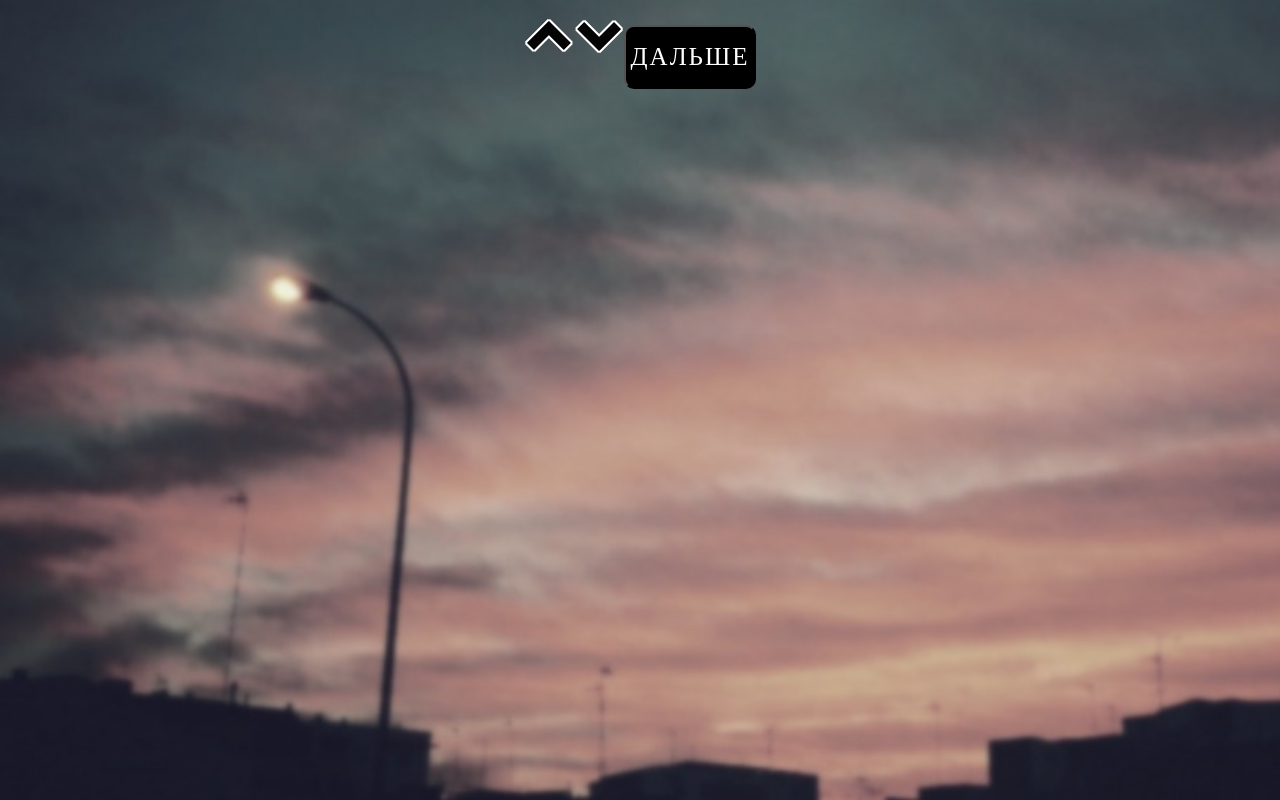
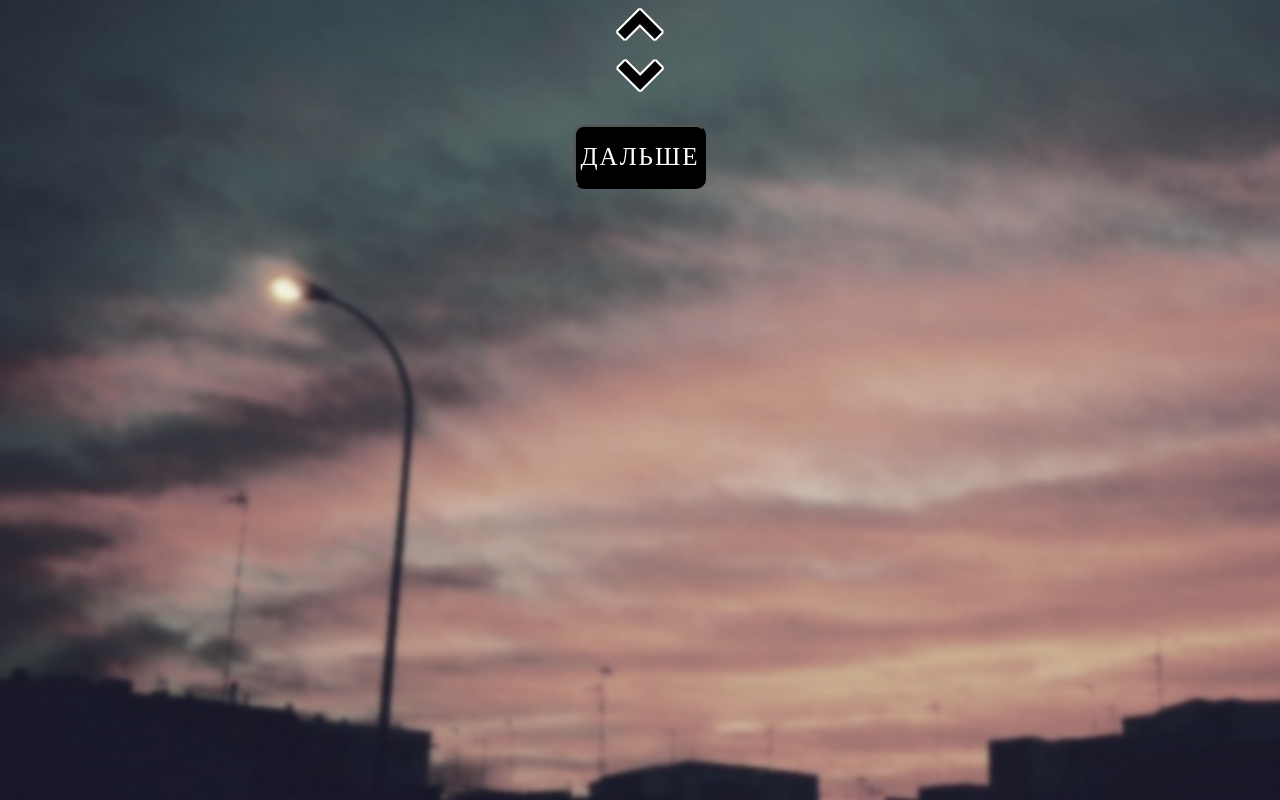
Before and after one commit to nemariia/visual-novel-how-to-live, a React (Create React App) app: page / in a window 1280 px wide. Both pictures are taken after a click on the button "ИГРАТЬ". Built offline with nearby package versions, Linux system fonts and the light colour scheme; a web font is replaced by a local one.

Commit message:
align text controls vertically

```diff
--- a/src/TextSlider.js
+++ b/src/TextSlider.js
@@ -38,7 +38,7 @@ class TextSlider extends React.Component {
 		return (
 			<section>
 				<p className="text">{ this.state.text }</p>
-				<section>
+				<section className="text_controls">
 					<Switch onClick={this.handleClick} direction="previous"/>
 					<Switch onClick={this.handleClick} direction="next"/>
 					<Button text="дальше" />
--- a/src/styles/textslider.css
+++ b/src/styles/textslider.css
@@ -9,3 +9,9 @@
 .switch_next {
 	transform: rotate(180deg);
 }
+
+.text_controls {
+	display: flex;
+	flex-direction: column;
+  	align-items: center;
+}
```
